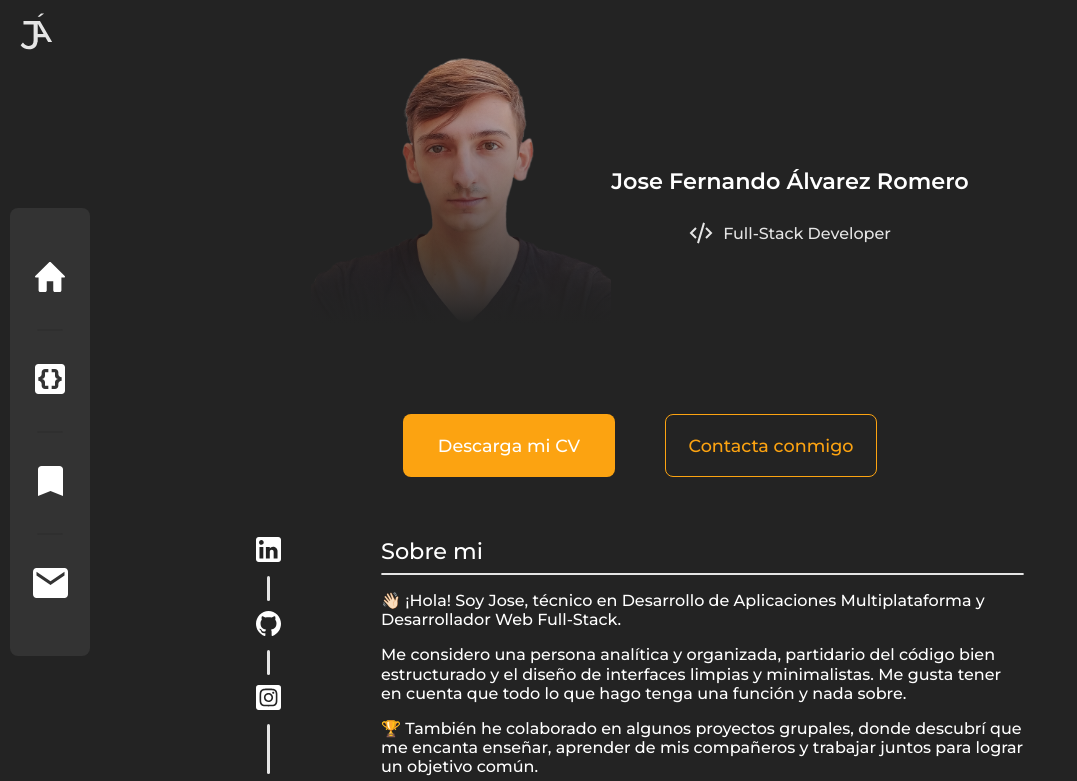
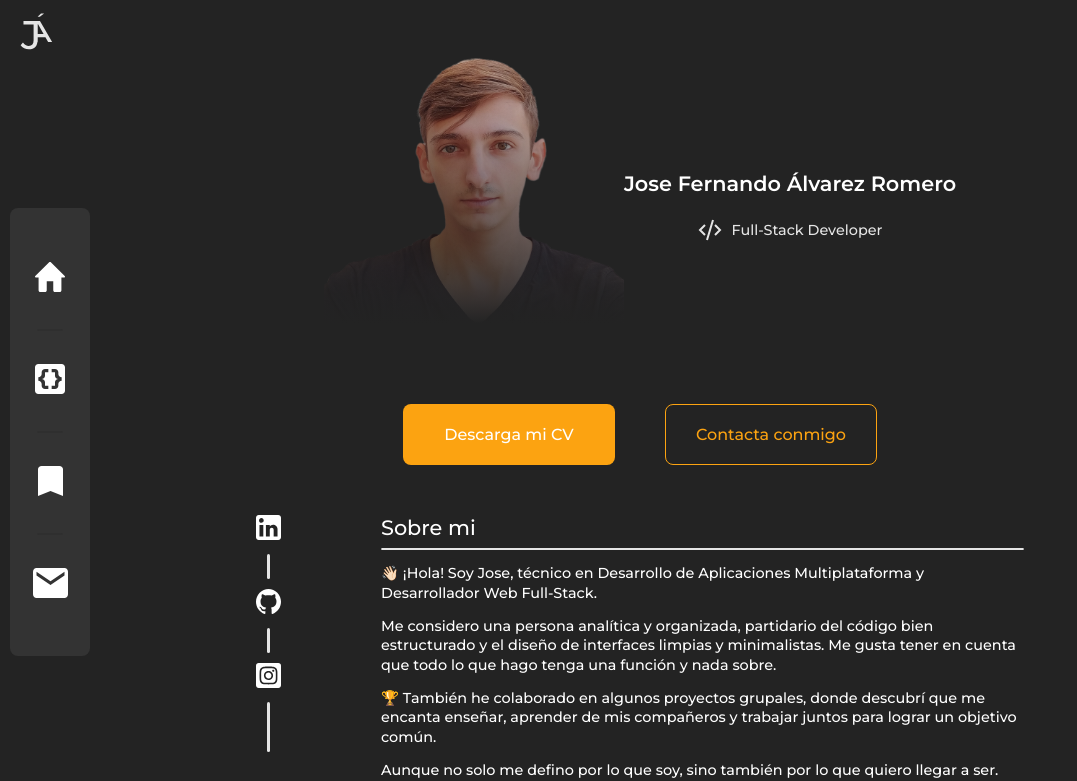
Before and after one commit to joseferalvarez/josefernandoalvarez, a React (Create React App) app: page / in a window 1280 px wide. Shown: the top 781 px of the page, without its empty margins (0-1077 px from the left). Built offline with nearby package versions, Linux system fonts and the light colour scheme.

Commit message:
sizes updated

```diff
--- a/src/components/Header/HeaderStyled.jsx
+++ b/src/components/Header/HeaderStyled.jsx
@@ -11,7 +11,7 @@ const ButtonContainer = styled.div`
     flex-direction: column;
     gap: 20px;
     align-items: center;
-    margin: 60px 0;
+    margin: 50px 0;
 
     a{
         text-decoration: none;
--- a/src/index.css
+++ b/src/index.css
@@ -9,9 +9,9 @@
   --color-dark: #232323;
   --color-dark-secondary: #333333;
 
-  --text-size: 1rem;
-  --title-size: 1.4rem;
-  --button-size: 1.1rem;
+  --text-size: 0.9rem;
+  --title-size: 1.3rem;
+  --button-size: 1rem;
 }
 
 html{
```
